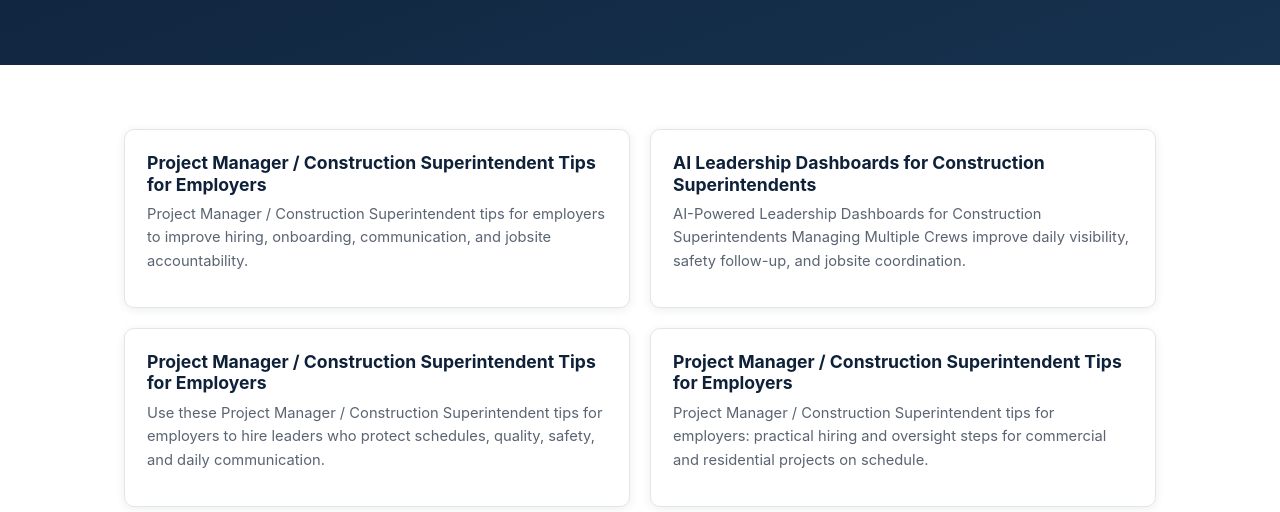
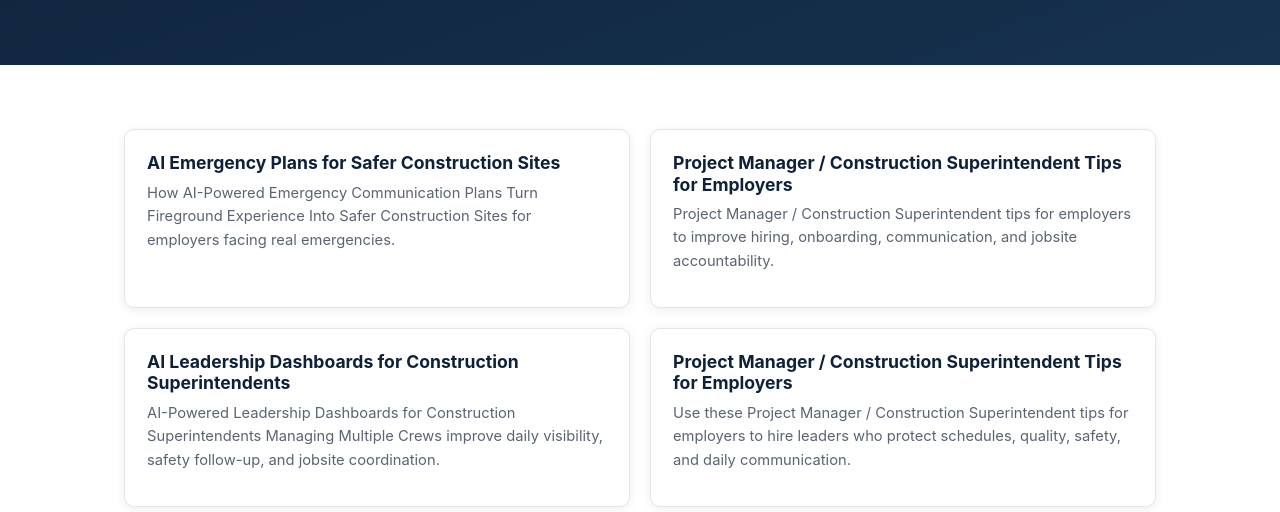
Before and after one commit to johnikonmarketing/johnikonmarketing.github.io, a plain HTML site: page blog/index.html in a window 1280 px wide. Shown: the part 288-800 px from the top of the page. Drawn offline with Linux system fonts and the light colour scheme.

Commit message:
IKON: publish "AI Emergency Plans for Safer Construction Sites"

```diff
--- a/blog/index.html
+++ b/blog/index.html
@@ -77,7 +77,12 @@
     <div class="wrap">
       <div class="post-list">
 
-        <a class="post-card" href="project-manager-construction-superintendent-tips-employers.html">
+        <a class="post-card" href="ai-emergency-communication-plans-construction-safety.html">
+  <h2>AI Emergency Plans for Safer Construction Sites</h2>
+  <p>How AI-Powered Emergency Communication Plans Turn Fireground Experience Into Safer Construction Sites for employers facing real emergencies.</p>
+</a>
+
+<a class="post-card" href="project-manager-construction-superintendent-tips-employers.html">
   <h2>Project Manager / Construction Superintendent Tips for Employers</h2>
   <p>Project Manager / Construction Superintendent tips for employers to improve hiring, onboarding, communication, and jobsite accountability.</p>
 </a>
```
